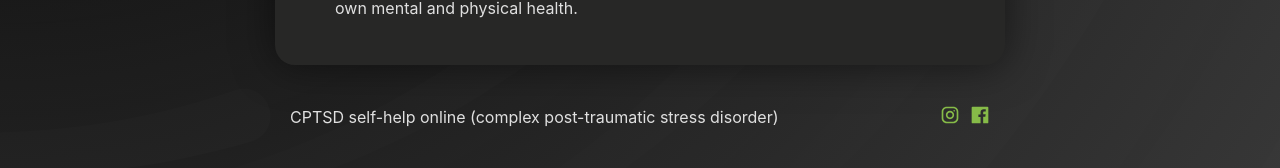
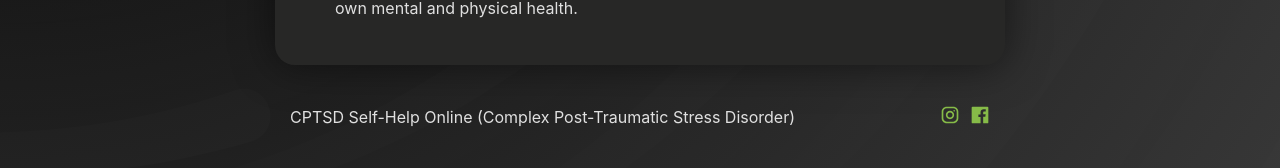
Before and after one commit to c-ptsd/c-ptsd.eu, a Jekyll site: the page built from index.md, in a window 1280 px wide and 900 px high, scrolled down 13359 px. Shown: the part 729-897 px from the top of the window. Built offline with Jekyll 4.4.1, drawn with Linux system fonts in a browser that asks for light colours.

Commit message:
Add files via upload

```diff
--- a/_config.yml
+++ b/_config.yml
@@ -1,4 +1,4 @@
-title: "CPTSD self-help online (complex post-traumatic stress disorder)"
+title: "CPTSD Self-Help Online (Complex Post-Traumatic Stress Disorder)"
 short_title: CPTSD Self-help
 iconURL: assets/kptbs-icon.png
 logo: assets/kptbs-icon.png
```
